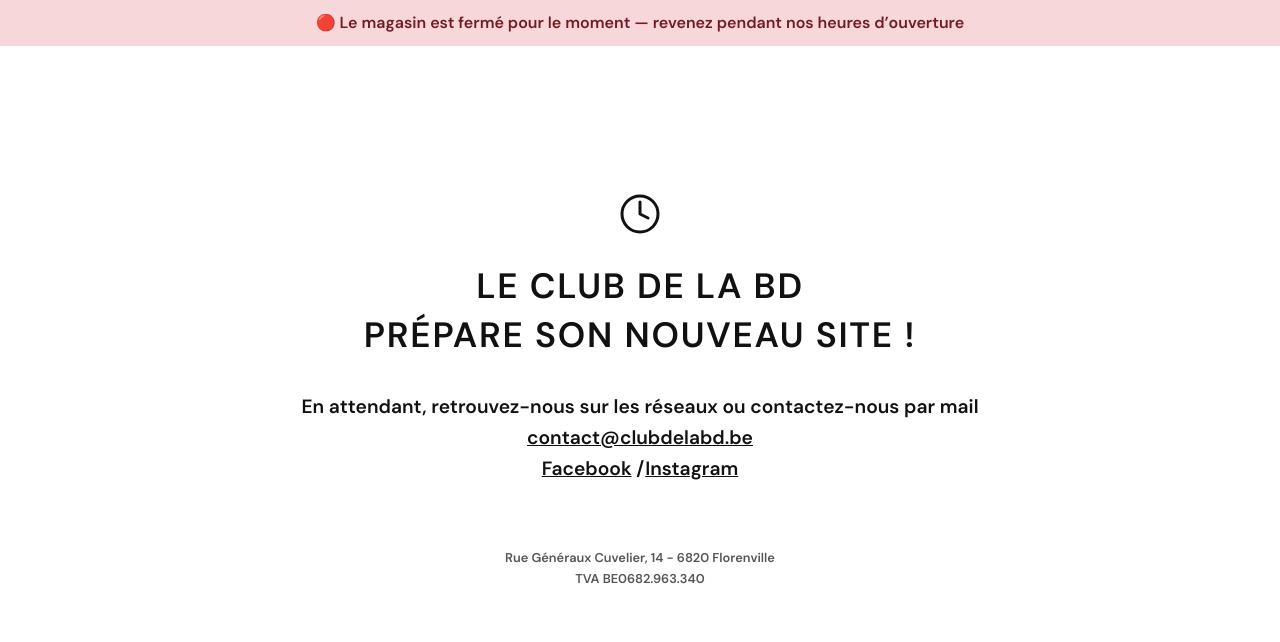
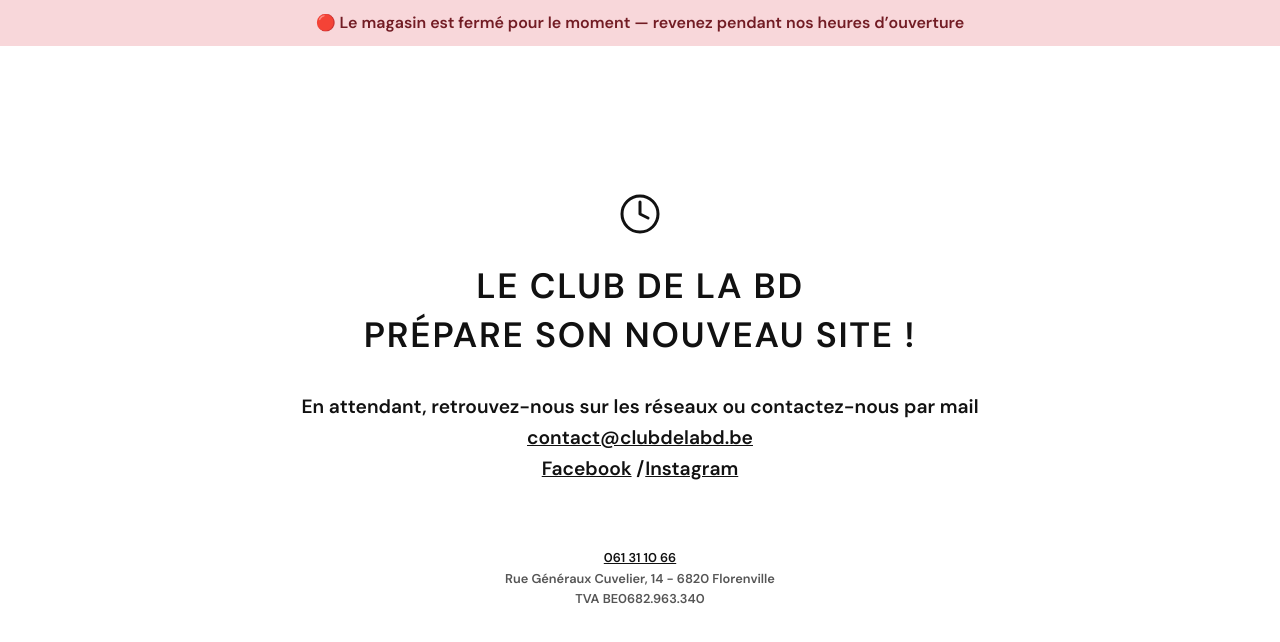
Before and after one commit to clubdelabd/landing, a React (Vite) app: page / in a window 1280 px wide. Shown: the top 642 px of the page. Built offline with nearby package versions, Linux system fonts and the light colour scheme.

Commit message:
Add files via upload

```diff
--- a/src/App.jsx
+++ b/src/App.jsx
@@ -66,6 +66,7 @@
         color: '#555',
         fontFamily: 'DM Sans, sans-serif'
       }}>
+        <a href="tel:+3261311066">061 31 10 66</a><br />
         Rue Généraux Cuvelier, 14 - 6820 Florenville<br />
         TVA BE0682.963.340
       </footer>
```
